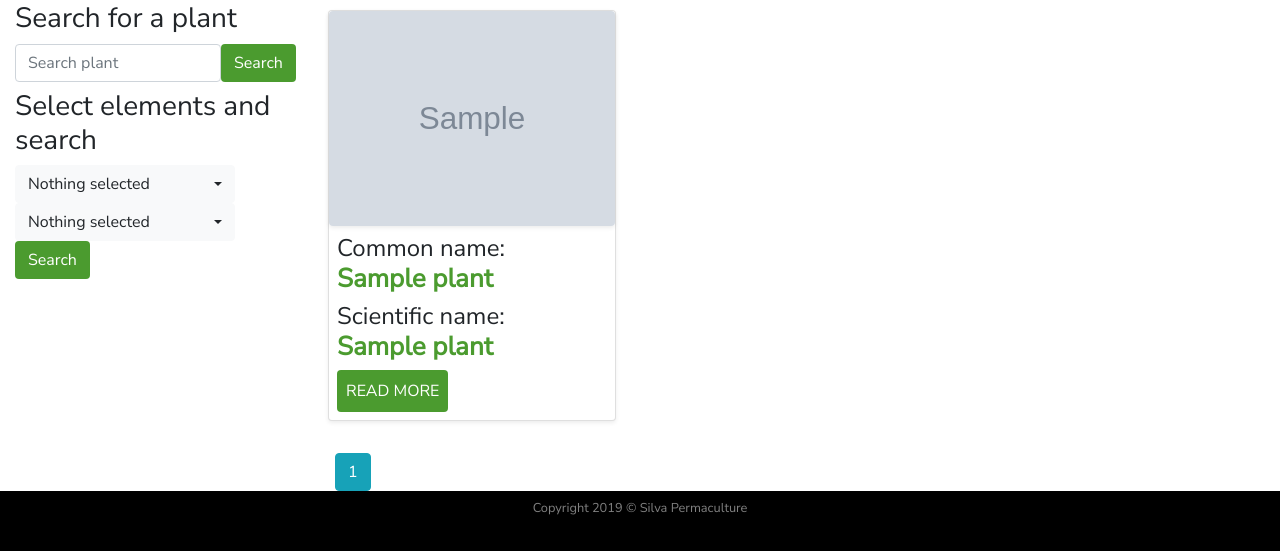
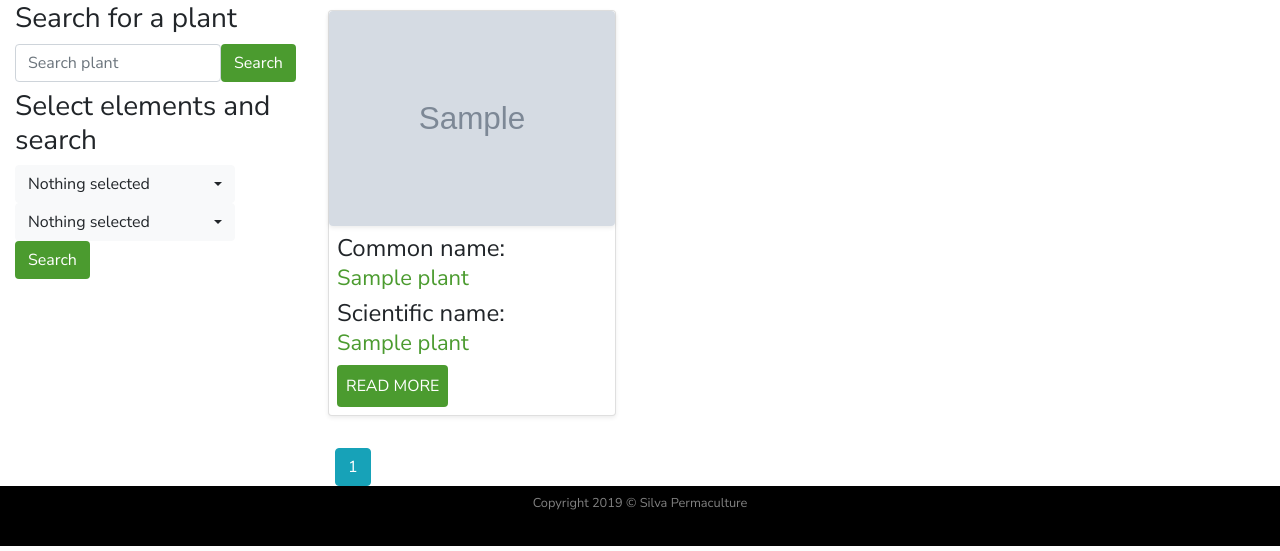
Before and after one commit to Walachul/SilvaPermaculture, a Flask app: page /plants in a window 1280 px wide. Shown: the part 325-876 px from the top of the page. Run offline with Flask 2, Linux system fonts and the light colour scheme; tables that the repository leaves empty hold one stand-in row (values such as "Sample post"); grey boxes marked "Sample" are stand-in pictures; some libraries are stand-ins or nearby versions.

Commit message:
Modified style.css to better suit titles of plants in plants.html

```diff
--- a/silvapermaculture/static/css/style.css
+++ b/silvapermaculture/static/css/style.css
@@ -78,8 +78,7 @@ main{
 /**** Plant Database Page ****/
 .titles{
     color: #4B9B2F;
-    font-size:26px;
-    font-weight: bold
+    font-size:22px;
 }
 .btn-readmore, .btn-search{
     background-color: #4B9B2F;
--- a/silvapermaculture/templates/new_plant.html
+++ b/silvapermaculture/templates/new_plant.html
@@ -107,7 +107,7 @@
                 {{ form.region(class="form-control form-control-lg") }}
                 {% endif %}
             </div>
-            <h4 class="text-left my-2">Please select one or more nutrients that the plant draws from deep underground.
+            <h4 class="text-left my-2">Please select one or more nutrients that the plant draws from deep underground
             </h4>
             <div class="form-group">
                 {{ form.dna(class_="selectpicker", multiple=True) }}
```
